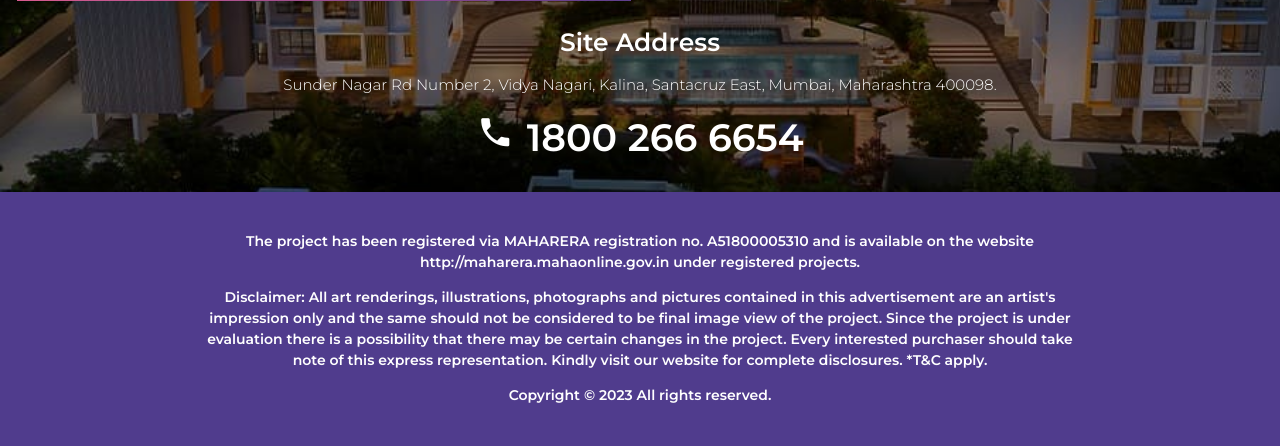
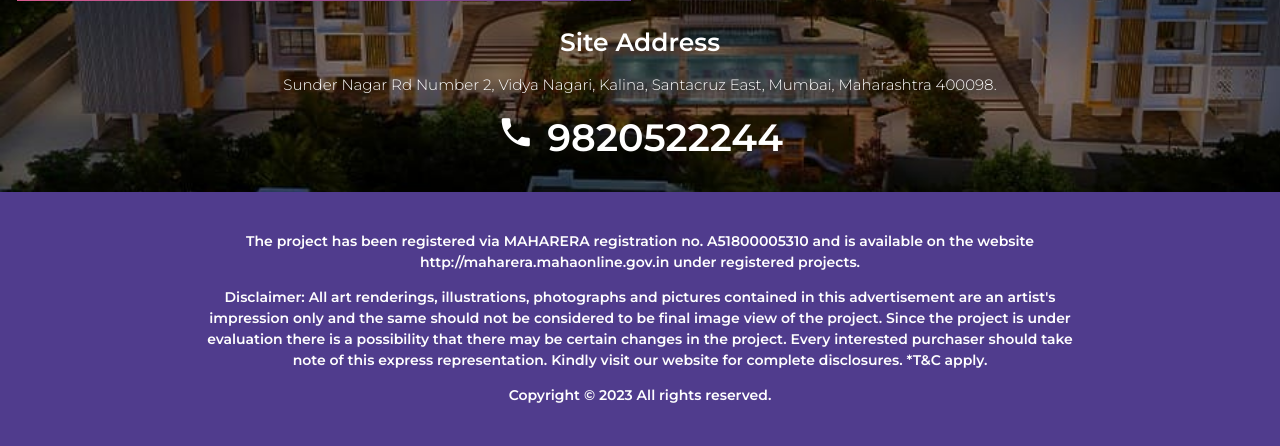
Before and after one commit to Vihitk05/Kolte-Patil-Alora, a Flask app: page / in a window 1280 px wide. Shown: the part 5083-5529 px from the top of the page. Run offline with Flask 2, Linux system fonts and the light colour scheme.

Commit message:
Third Commit

```diff
--- a/templates/index.html
+++ b/templates/index.html
@@ -624,7 +624,7 @@
     <div class="contact-address">
         <h3>Site Address</h3>
         <p>Sunder Nagar Rd Number 2, Vidya Nagari, Kalina, Santacruz East, Mumbai, Maharashtra 400098.</p>
-        <p><i class="medium material-icons">phone</i><a href="tel:1800 266 6654">1800 266 6654</a></p>
+        <p><i class="medium material-icons">phone</i><a href="tel:9820522244">9820522244</a></p>
     </div>
 </div>
 
@@ -642,7 +642,7 @@
     <div class="mob-links">
         <div class="call-link">
             <h5>
-                <a href="tel:1800 266 6654">
+                <a href="tel:9820522244">
                     <i class="material-icons">phone</i>Call Now
                     |
                 </a>
--- a/templates/thanks.html
+++ b/templates/thanks.html
@@ -23,7 +23,7 @@
                 <li><a href="/#location">Location</a></li>
                 <li><a href="/#gallery">Gallery</a></li>
                 <li><a href="/#contact">Contact Us</a></li>
-                <li><a href="tel:1800 266 6654">1800 266 6654</a></li>
+                <li><a href="tel:9820522244">9820522244</a></li>
             </ul>
             <a href=""><img src="/static/images/nav/buliders.png" alt="" width="150" height="80" id="builder"></a>
         </div>
```
Also changed, not shown: 1 other file.
